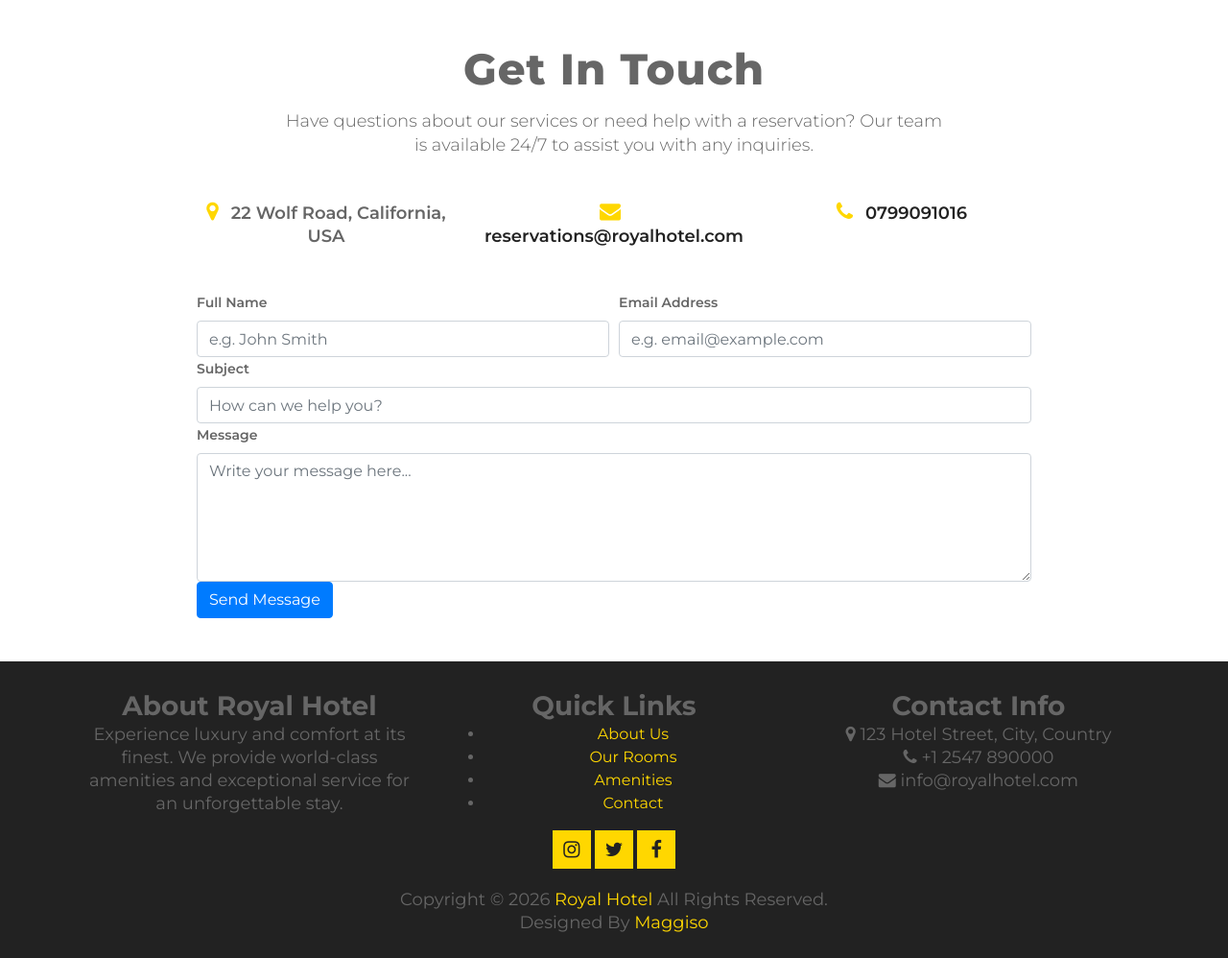
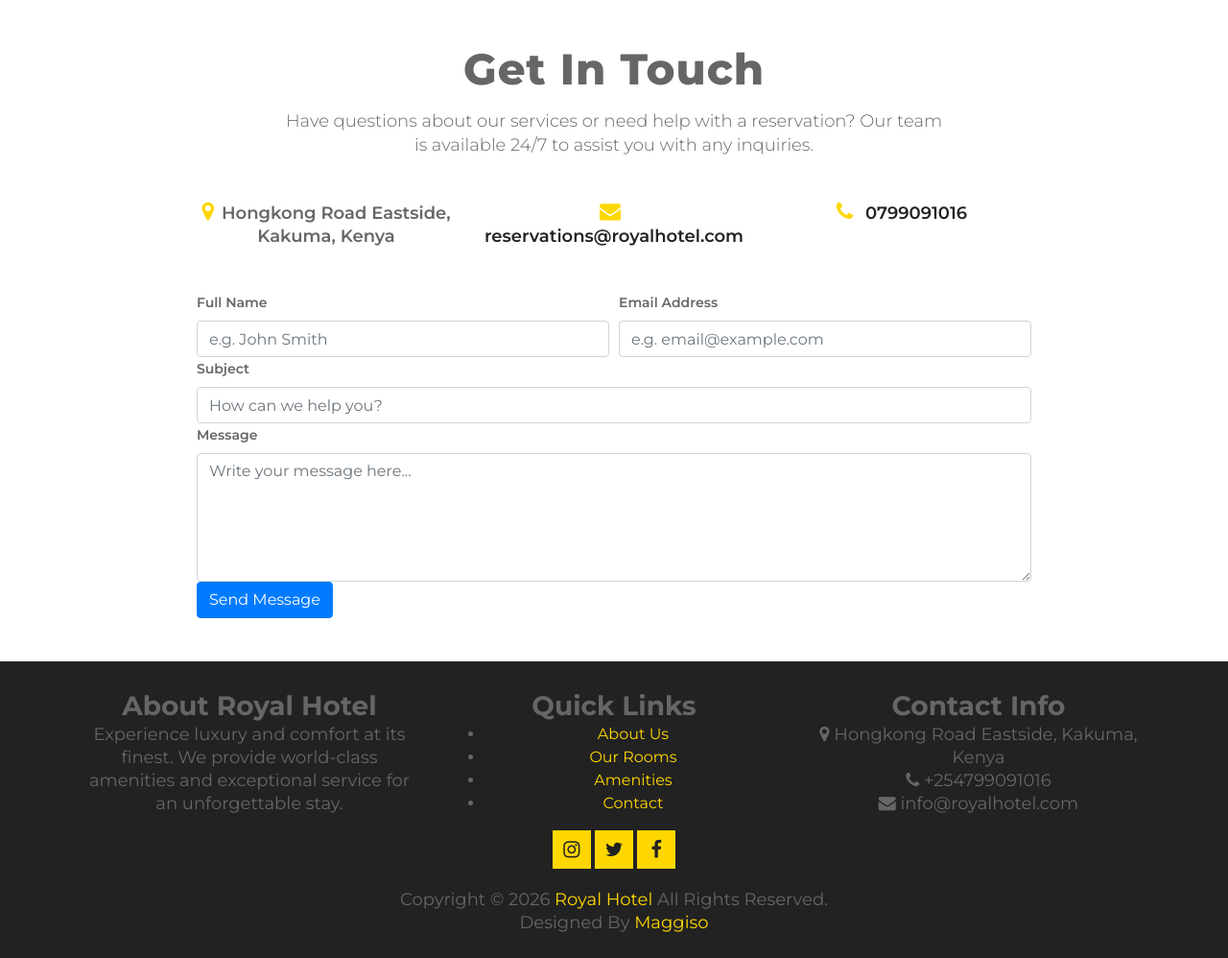
Before and after one commit to chanmiabek/Royal-Hotel, a Django app: page /contact/ in a window 1280 px wide. Shown: the part 60-1058 px from the top of the page at 96% size. Run offline with Django 5.2, Linux system fonts and the light colour scheme; some libraries are stand-ins or nearby versions.

Commit message:
update my files

```diff
--- a/templates/base.html
+++ b/templates/base.html
@@ -137,8 +137,8 @@
                 <div class="col-md-4">
                     <div class="footer-widget">
                         <h3>Contact Info</h3>
-                        <p><i class="fa fa-map-marker"></i> 123 Hotel Street, City, Country</p>
-                        <p><i class="fa fa-phone"></i> +1 2547 890000</p>
+                        <p><i class="fa fa-map-marker"></i> Hongkong Road Eastside, Kakuma, Kenya</p>
+                        <p><i class="fa fa-phone"></i> +254799091016</p>
                         <p><i class="fa fa-envelope"></i> info@royalhotel.com</p>
                     </div>
                 </div>
--- a/templates/contact.html
+++ b/templates/contact.html
@@ -16,7 +16,7 @@
                         <div class="row contact-info">
                             <div class="col-md-4">
                                 <div class="info-item">
-                                    <p><i class="fa fa-map-marker"></i> 22 Wolf Road, California, USA</p>
+                                    <p><i class="fa fa-map-marker"></i>Hongkong Road Eastside, Kakuma, Kenya</p>
                                 </div>
                             </div>
                             <div class="col-md-4">
--- a/templates/home.html
+++ b/templates/home.html
@@ -302,7 +302,7 @@
         </div>
         <div class="row">
             <div class="col-12">
-                <a href="tel:+12345678900" class="call-button">+1 234 567 8900</a>
+                <a href="tel:+254799091016" class="call-button">+254799091016</a>
             </div>
         </div>
     </div>
```
